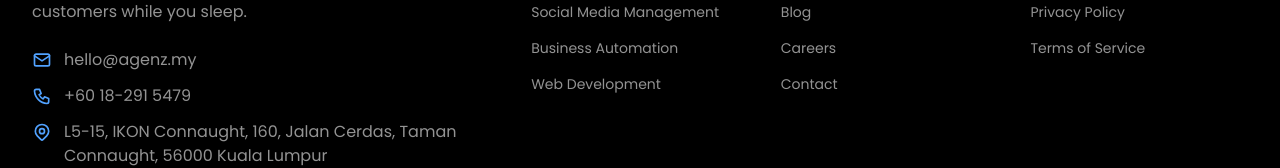
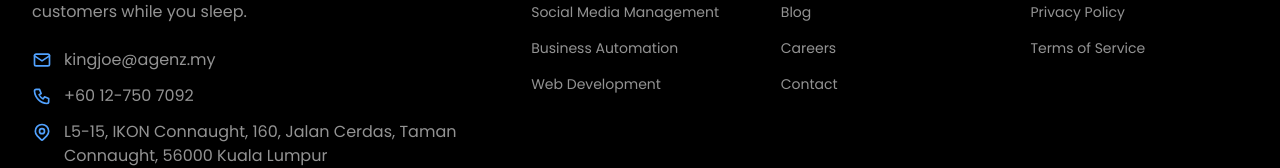
Before and after one commit to NotJohn04/Agenz-Website, a Next.js app: page / in a window 1280 px wide. Shown: the part 7672-7840 px from the top of the page. Built offline with nearby package versions, Linux system fonts and the light colour scheme.

Commit message:
change contact info

```diff
--- a/app/contact/page.tsx
+++ b/app/contact/page.tsx
@@ -23,20 +23,20 @@ const contactInfo = [
   {
     icon: IconMail,
     label: "Email",
-    value: "hello@agenz.my",
-    href: "mailto:hello@agenz.my",
+    value: "kingjoe@agenz.my",
+    href: "mailto:kingjoe@agenz.my",
   },
   {
     icon: IconPhone,
     label: "Phone",
-    value: "+60 18-291 5479",
-    href: "tel:+60182915479",
+    value: "+60 12-750 7092",
+    href: "tel:+60127507092",
   },
   {
     icon: IconBrandWhatsapp,
     label: "WhatsApp",
-    value: "+60 18-291 5479",
-    href: "https://wa.me/60182915479",
+    value: "+60 12-750 7092",
+    href: "https://wa.me/60127507092",
   },
   {
     icon: IconMapPin,
--- a/components/Footer.tsx
+++ b/components/Footer.tsx
@@ -80,18 +80,18 @@ export function Footer() {
             {/* Contact Info */}
             <div className="space-y-3">
               <a
-                href="mailto:hello@agenz.my"
+                href="mailto:kingjoe@agenz.my"
                 className="flex items-center gap-3 text-white/60 hover:text-white transition-colors"
               >
                 <IconMail className="h-5 w-5 text-blue-400" />
-                <span>hello@agenz.my</span>
+                <span>kingjoe@agenz.my</span>
               </a>
               <a
-                href="tel:+60182915479"
+                href="tel:+60127507092"
                 className="flex items-center gap-3 text-white/60 hover:text-white transition-colors"
               >
                 <IconPhone className="h-5 w-5 text-blue-400" />
-                <span>+60 18-291 5479</span>
+                <span>+60 12-750 7092</span>
               </a>
               <div className="flex items-start gap-3 text-white/60">
                 <IconMapPin className="h-5 w-5 text-blue-400 flex-shrink-0 mt-0.5" />
--- a/components/Navbar.tsx
+++ b/components/Navbar.tsx
@@ -392,16 +392,16 @@ export function Navbar({ onOpenLeadForm }: NavbarProps) {
                 <div className="mt-8 pt-8 border-t border-white/10 space-y-3">
                   <p className="text-sm text-white/50">Get in touch</p>
                   <a
-                    href="mailto:hello@agenz.my"
+                    href="mailto:kingjoe@agenz.my"
                     className="block text-sm text-white/70 hover:text-white transition-colors"
                   >
-                    hello@agenz.my
+                    kingjoe@agenz.my
                   </a>
                   <a
-                    href="tel:+60182915479"
+                    href="tel:+60127507092"
                     className="block text-sm text-white/70 hover:text-white transition-colors"
                   >
-                    +60 18-291 5479
+                    +60 12-750 7092
                   </a>
                 </div>
               </div>
--- a/google-apps-script.js
+++ b/google-apps-script.js
@@ -266,7 +266,7 @@ function addSubmission(sheet, data, formType) {
 function sendEmailNotification(data, formType) {
   // Uncomment and configure the email settings below to enable notifications
   /*
-  const NOTIFICATION_EMAIL = 'hello@agenz.my'; // Change to your email
+  const NOTIFICATION_EMAIL = 'kingjoe@agenz.my'; // Change to your email
 
   const subject = formType === 'lead-form'
     ? '🚀 New Lead: ' + (data.fullName || 'Unknown')
```
